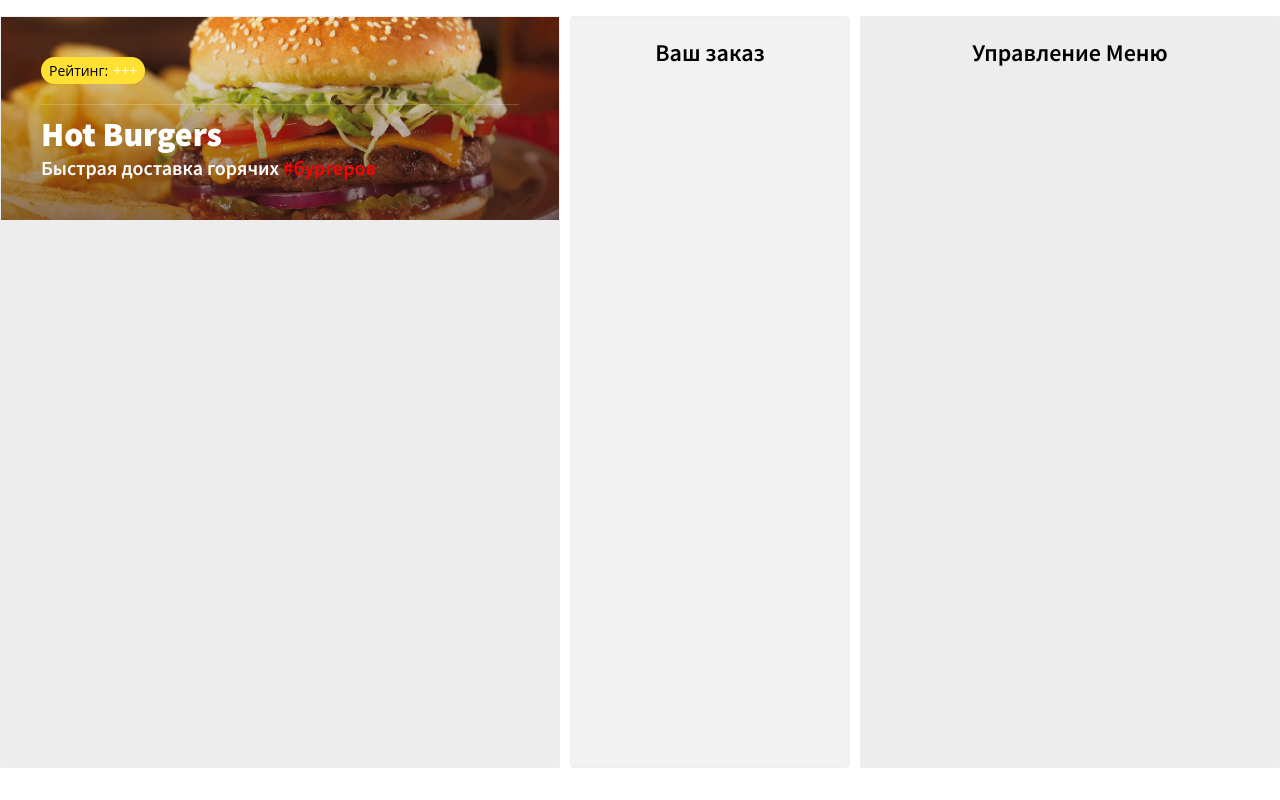
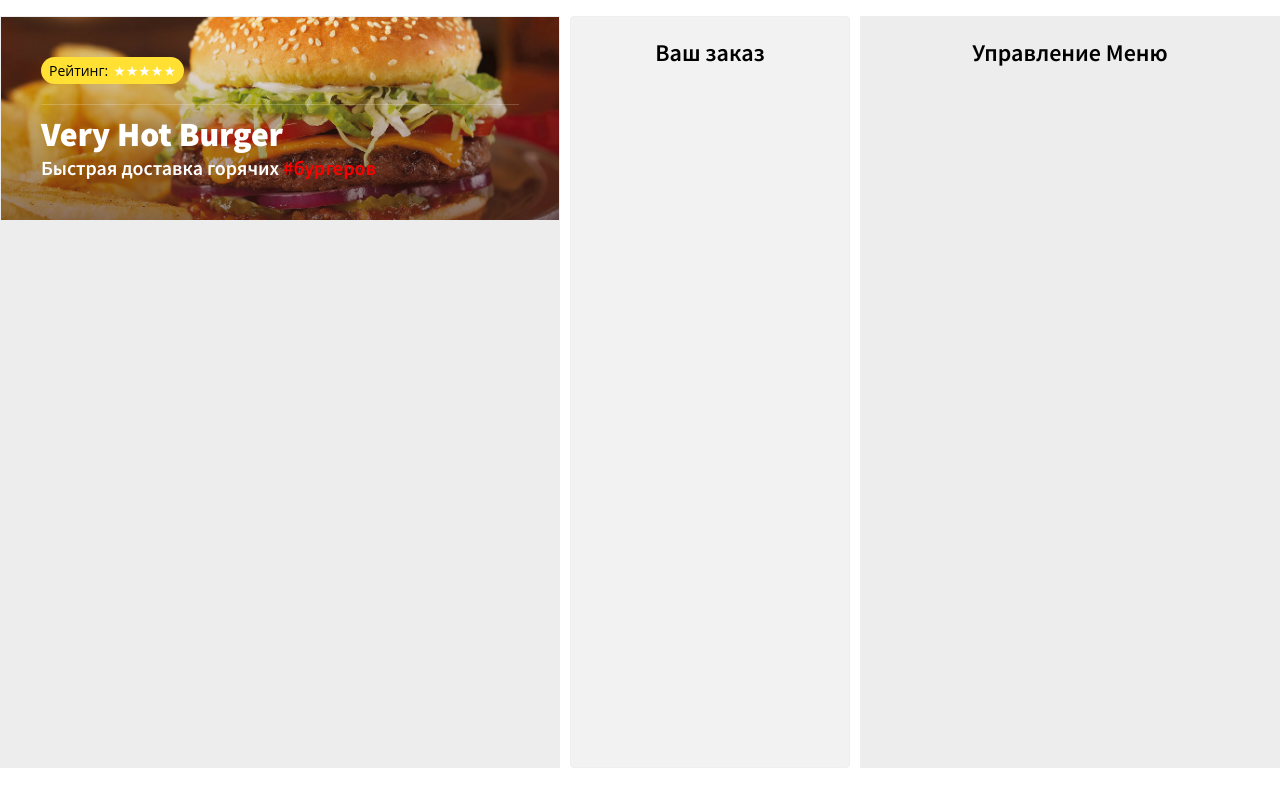
Before and after one commit to zeka2021/hot-burgers, a React (Create React App) app: page / in a window 1280 px wide. Built offline with nearby package versions, Linux system fonts and the light colour scheme.

Commit message:
creates function component in Header

```diff
--- a/src/components/App.js
+++ b/src/components/App.js
@@ -8,7 +8,7 @@
         return (
             <div className='burger-paradise'>
                 <div className='menu'>
-                    <Header />
+                    <Header title="Very Hot Burger" amount={10} hot={true}/>
                 </div>
                  <Order />
                     <MenuAdmin/>
--- a/src/components/Header.js
+++ b/src/components/Header.js
@@ -1,19 +1,17 @@
 import React from "react";
 
-class Header extends React.Component {
-    render() {
-        return (
+const Header = props => (
     <header className='top'>
         <div className='wrap'>
             <div className='header-content'>
 
                 <div className='header-rating'>
                     <div className='header-rating_tag'>Рейтинг: </div>
-                            <div className='header-rating_icon'>+++</div>
+                    <div className='header-rating_icon'>★★★★★</div>
                 </div>
 
                 <div className='header-divider'></div>
-                        <h1 className='font-effect-fire-animation'>Hot Burgers</h1>
+                <h1 className='font-effect-fire-animation'>{props.title}</h1>
                 <h3>
                     <span>
                         Быстрая доставка горячих
@@ -24,9 +22,10 @@
             </div>
         </div>
     </header>
-
 );
 
-    }
-}
+
+
+
+
 export default Header;
```
Lines whose indentation alone changed are shown as unchanged.
